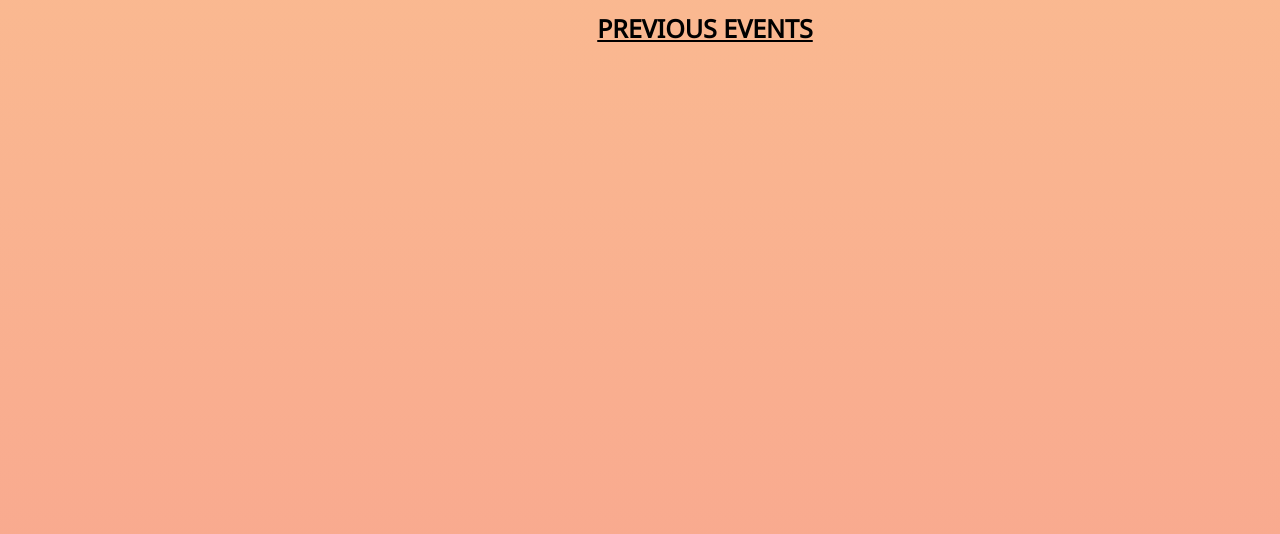
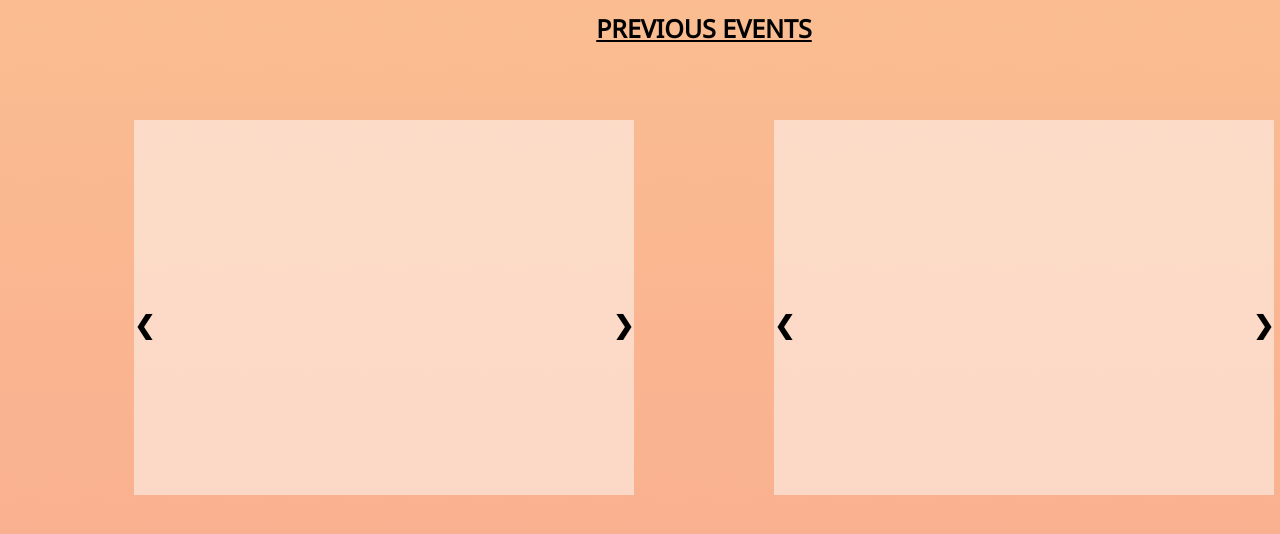
Before and after one commit to Japanese-Student-Association/Japanese-Student-Association.github.io, a plain HTML site: page index.html in a window 1280 px wide. Shown: the part 1297-1831 px from the top of the page. Drawn offline with Linux system fonts and the light colour scheme.

Commit message:
Layout Scalability Updates

```diff
--- a/eboard-grid.css
+++ b/eboard-grid.css
@@ -49,3 +49,9 @@
     margin: 0;
     font-size: 14px;
 }
+@media (max-width: 1100px){
+    .eboard-visuals-container{
+        height: 238px;
+        width: 175px
+    }
+}
--- /dev/null
+++ b/event-slides-flexbox.css
@@ -0,0 +1,65 @@
+.event-slides-flexbox{
+    display: flex;
+    flex-direction: row;
+    justify-content: space-around;
+    text-align: center;
+    font-weight: bold;
+}
+.event-container{
+    display: flex;
+    flex-direction: column;
+    align-items: center;
+    flex: 1;
+}
+.event-title{
+    font-size: 25px;
+}
+.event-visuals-container{
+    position: relative;
+    height: 375px;
+    width: 500px;
+    background-color: rgba(255, 255, 255, 0.5);
+}
+.overlay-button-left{
+    font-weight: bold;
+    font-size: 25px;
+    position: absolute;
+    top: 50%;
+    left: 0;
+    border-style: none;
+    border-width: 1px;
+    background-color: rgba(0,0,0,0);
+    transition: .15s;
+}
+.overlay-button-left:hover{
+    cursor: pointer;
+    padding-right: 10px;
+    border-top-right-radius: 5px;
+    border-bottom-right-radius: 5px;
+    background-color: rgba(0,0,0,.6);
+}
+.overlay-button-right{
+    font-weight: bold;
+    font-size: 25px;
+    position: absolute;
+    top: 50%;
+    right: 0;
+    border-style: none;
+    border-width: 1px;
+    background-color: rgba(0,0,0,0);
+    transition: .15s;
+}
+.overlay-button-right:hover{
+    cursor: pointer;
+    padding-left: 10px;
+    border-top-left-radius: 5px;
+    border-bottom-left-radius: 5px;
+    background-color: rgba(0,0,0,.6);
+}
+
+@media (max-width: 1100px){
+    .event-visuals-container{
+        height: 300px;
+        width: 400px;
+    }
+}
--- a/general.css
+++ b/general.css
@@ -6,7 +6,7 @@ body{
             rgb(246, 140, 140)
     );
     padding:0 0 1600px 0;
-    margin: 0 0 0 65px;
+    margin: 0 0 0 5%;
 }
 .eboard-section-title{
     text-align: center;
--- a/index.html
+++ b/index.html
@@ -12,7 +12,7 @@
     <link rel="stylesheet" href="navigation-bar.css">
     <link rel="stylesheet" href="introduction.css">
     <link rel="stylesheet" href="eboard-grid.css">
-    <link rel="stylesheet" href="event-slides-textbox.css">
+    <link rel="stylesheet" href="event-slides-flexbox.css">
   </head>
   <body>
     <nav class="nav-bar">
@@ -175,7 +175,37 @@
     <p class="events-section-title">
       PREVIOUS EVENTS
     </p>
+    <div class="event-slides-flexbox">
 
+      <div class="event-container">
+        <p class="event-title">
+
+        </p>
+        <div class="event-visuals-container">
+          <a class="overlay-button-left">
+            &#10094
+          </a>
+          <a class="overlay-button-right">
+            &#10095
+          </a>
+        </div>
+      </div>
+
+      <div class="event-container">
+        <p class="event-title">
+
+        </p>
+        <div class="event-visuals-container">
+          <a class="overlay-button-left">
+            &#10094
+          </a>
+          <a class="overlay-button-right">
+            &#10095
+          </a>
+        </div>
+      </div>
+
+    </div>
     <script src="index.js"></script>
   </body>
 </html>
--- a/navigation-bar.css
+++ b/navigation-bar.css
@@ -8,7 +8,7 @@
             rgb(206, 180, 255));
     position: fixed;
     left: 0;
-    max-width: 65px;
+    max-width: 5%;
     font-size: 14px;
     z-index: 1;
 }
```
Also changed, not shown: event-slides-textbox.css (added).
